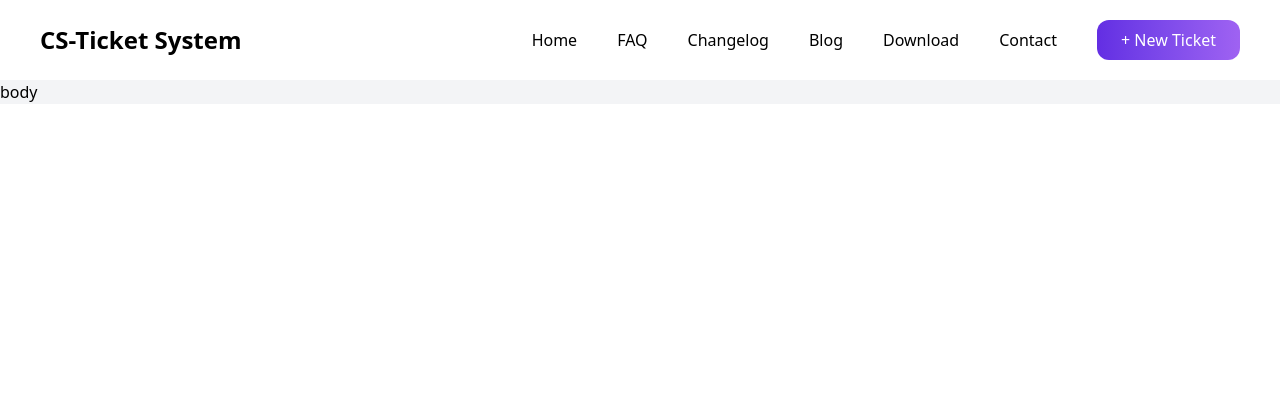
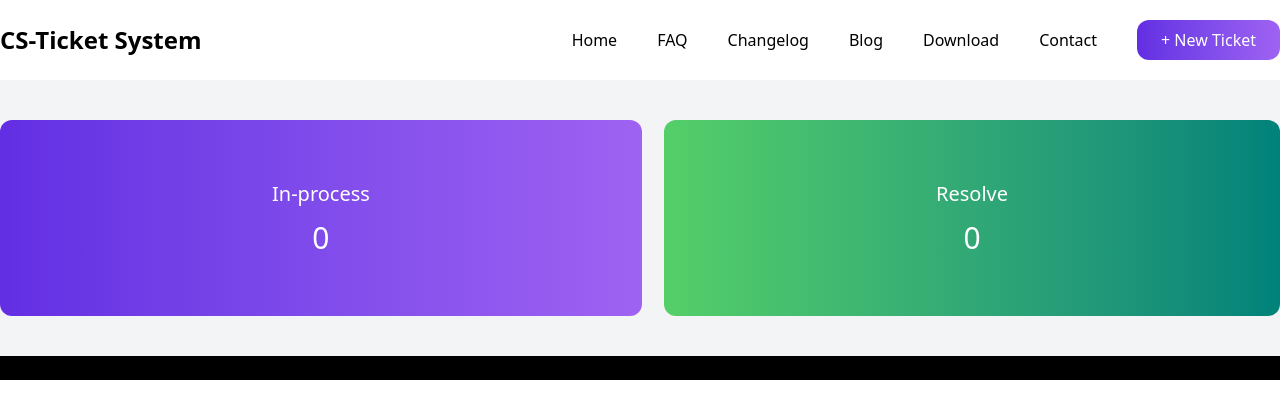
Before and after one commit to tauhid4678/Assignment07, a React (Vite) app: page / in a window 1280 px wide. Shown: the top 418 px of the page. Built offline with nearby package versions, Linux system fonts and the light colour scheme.

Commit message:
banner half done

```diff
--- a/src/App.jsx
+++ b/src/App.jsx
@@ -1,5 +1,6 @@
 import Body from "./Components/Body";
 import Container from "./Components/Container";
+import Footer from "./Components/Footer";
 import Header from "./Components/Navbar";
 
 function App() {
@@ -7,6 +8,7 @@ function App() {
     <>
       <Header></Header>
       <Body></Body>
+      <Footer></Footer>
     </>
   );
 }
--- /dev/null
+++ b/src/Components/Banner.jsx
@@ -0,0 +1,20 @@
+import React from "react";
+
+const Banner = () => {
+  return (
+    <div className="flex items-center justify-between  text-white text-center py-10">
+      <div className=" flex-col py-15 px-68 bg-gradient-to-r from-[#632EE3] to-[#9F62F2] rounded-xl ">
+        <div>
+          <h1 className="text-xl mb-3">In-process</h1>
+          <h1 className="text-3xl">0</h1>
+        </div>
+      </div>
+      <div className=" flex-col  py-15 px-68 bg-gradient-to-r from-[#54CF68] to-[#00827A] rounded-xl">
+        <h1 className="text-xl mb-3">Resolve</h1>
+        <h1 className="text-3xl">0</h1>
+      </div>
+    </div>
+  );
+};
+
+export default Banner;
--- a/src/Components/Body.jsx
+++ b/src/Components/Body.jsx
@@ -1,11 +1,12 @@
 import React from "react";
 import Container from "./Container";
+import Banner from "./Banner";
 
 const Body = () => {
   return (
     <div className="bg-gray-100">
       <Container>
-        <h1 text-amber-800>body</h1>
+        <Banner></Banner>
       </Container>
     </div>
   );
--- a/src/Components/Navbar.jsx
+++ b/src/Components/Navbar.jsx
@@ -5,7 +5,7 @@ const Header = () => {
   return (
     <div className="bg-white">
       <Container>
-        <nav className="flex flex-col lg:flex-row items-center justify-between my-5 px-4 md:px-10">
+        <nav className="flex flex-col lg:flex-row items-center justify-between my-5 ">
           <div className="font-bold text-xl md:text-2xl whitespace-nowrap">
             CS-Ticket System
           </div>
```
Also changed, not shown: src/assets/vector1.png (added).
